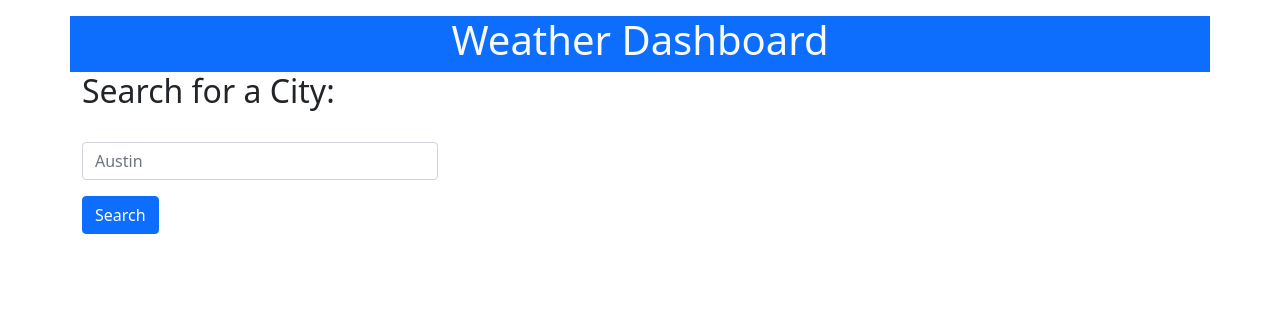
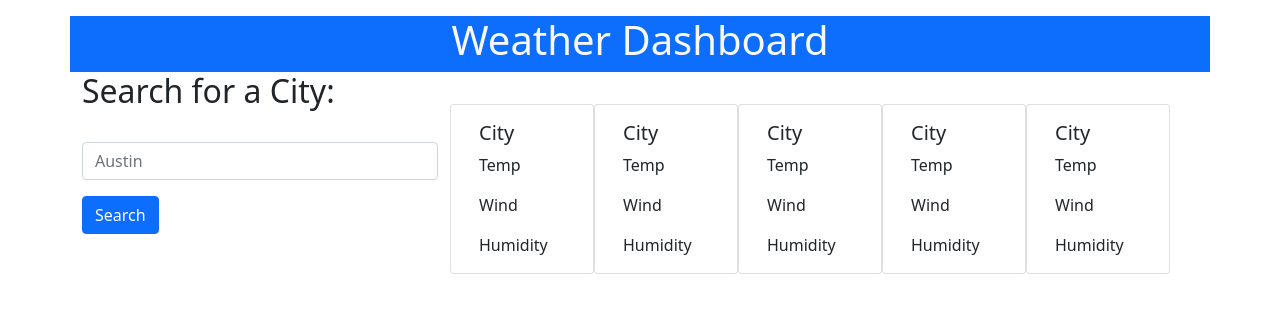
Before and after one commit to jmcmillenmusic/ssapi-weather-dashboard, a plain HTML site: page index.html in a window 1280 px wide. Drawn offline with nearby package versions, Linux system fonts and the light colour scheme.

Commit message:
Created cards in HTML to house 5-day forecast data

```diff
--- a/index.html
+++ b/index.html
@@ -26,10 +26,54 @@
                 </form>
             </div>
             <div class="col-8">
-                <h2 id="cityDateWeather"></h2>
-                <h3 id="todayTemp"></h3>
-                <h3 id="todayWind"></h3>
-                <h3 id="todayHumidity"></h3>
+                <div class="row">
+                    <h2 id="cityDateWeather"></h2>
+                    <h3 id="todayTemp"></h3>
+                    <h3 id="todayWind"></h3>
+                    <h3 id="todayHumidity"></h3>
+                </div>
+                <div class="row">
+                    <div class="card" style="width: 9rem;">
+                        <div class="card-body">
+                            <h5 class="card-title">City</h5>
+                            <p class="card-text">Temp</p>
+                            <p class="card-text">Wind</p>
+                            <p class="card-text">Humidity</p>
+                        </div>
+                    </div>
+                    <div class="card" style="width: 9rem;">
+                        <div class="card-body">
+                            <h5 class="card-title">City</h5>
+                            <p class="card-text">Temp</p>
+                            <p class="card-text">Wind</p>
+                            <p class="card-text">Humidity</p>
+                        </div>
+                    </div>
+                    <div class="card" style="width: 9rem;">
+                        <div class="card-body">
+                            <h5 class="card-title">City</h5>
+                            <p class="card-text">Temp</p>
+                            <p class="card-text">Wind</p>
+                            <p class="card-text">Humidity</p>
+                        </div>
+                    </div>
+                    <div class="card" style="width: 9rem;">
+                        <div class="card-body">
+                            <h5 class="card-title">City</h5>
+                            <p class="card-text">Temp</p>
+                            <p class="card-text">Wind</p>
+                            <p class="card-text">Humidity</p>
+                        </div>
+                    </div>
+                    <div class="card" style="width: 9rem;">
+                        <div class="card-body">
+                            <h5 class="card-title">City</h5>
+                            <p class="card-text">Temp</p>
+                            <p class="card-text">Wind</p>
+                            <p class="card-text">Humidity</p>
+                        </div>
+                    </div>
+                </div>
             </div>
         </div>
     </div>
```
